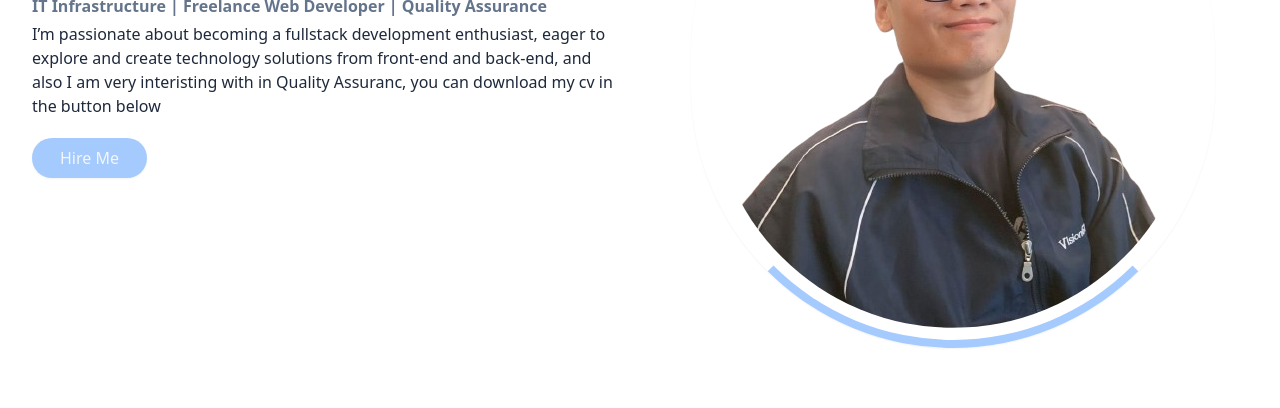
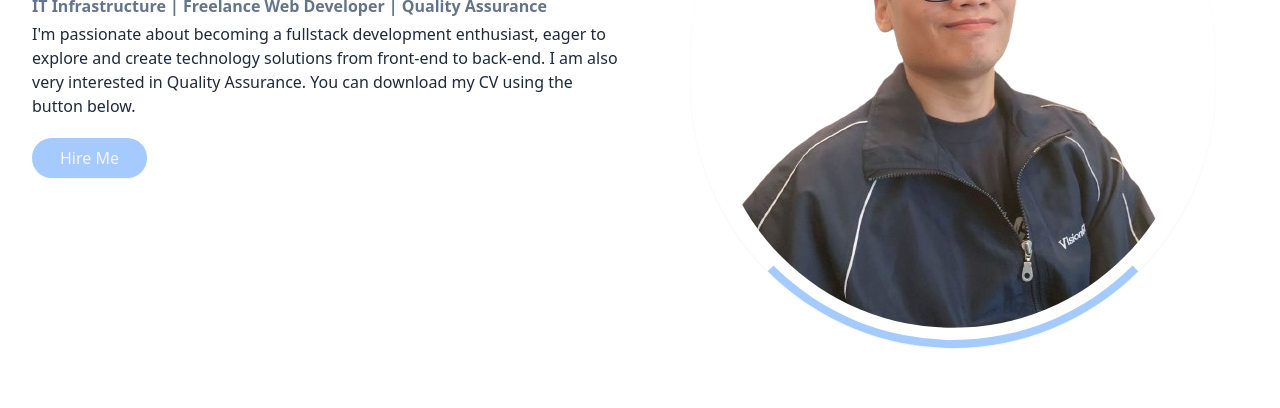
Before and after one commit to aridoniawan/Portofolio, a website: page index.html in a window 1280 px wide. Shown: the part 392-800 px from the top of the page. Drawn offline with nearby package versions, Linux system fonts and the light colour scheme.

Commit message:
new update

```diff
--- a/index.html
+++ b/index.html
@@ -100,10 +100,10 @@
               IT Infrastructure | Freelance Web Developer | Quality Assurance
             </p>
             <p class="mt-1 text-dark mb-5">
-              I’m passionate about becoming a fullstack development enthusiast,
-              eager to explore and create technology solutions from front-end
-              and back-end, and also I am very interisting with in Quality
-              Assuranc, you can download my cv in the button below
+              I'm passionate about becoming a fullstack development enthusiast,
+              eager to explore and create technology solutions from front-end to
+              back-end. I am also very interested in Quality Assurance. You can
+              download my CV using the button below.
             </p>
 
             <!-- Modal toggle -->
```
